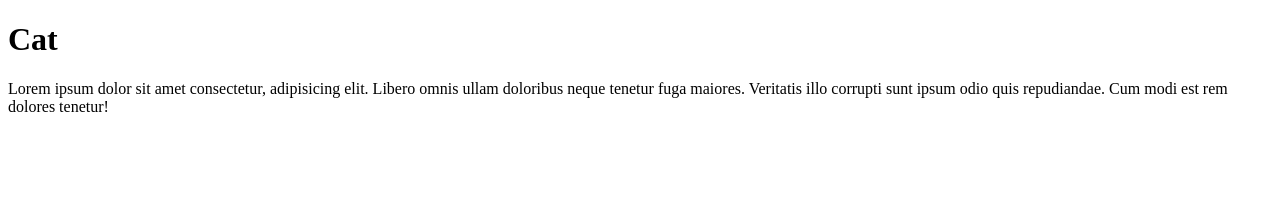
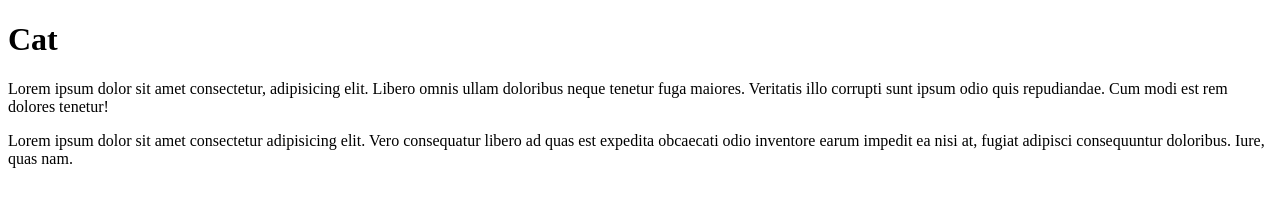
Before and after one commit to vitaliikaidan/cat_app, a plain HTML site: page index.html in a window 1280 px wide. Drawn offline with Linux system fonts and the light colour scheme.

Commit message:
add paragraph

```diff
--- a/index.html
+++ b/index.html
@@ -8,5 +8,7 @@
 <body>
     <h1>Cat</h1>
     <p>Lorem ipsum dolor sit amet consectetur, adipisicing elit. Libero omnis ullam doloribus neque tenetur fuga maiores. Veritatis illo corrupti sunt ipsum odio quis repudiandae. Cum modi est rem dolores tenetur!</p>
+
+    <p>Lorem ipsum dolor sit amet consectetur adipisicing elit. Vero consequatur libero ad quas est expedita obcaecati odio inventore earum impedit ea nisi at, fugiat adipisci consequuntur doloribus. Iure, quas nam.</p>
 </body>
 </html>
```
